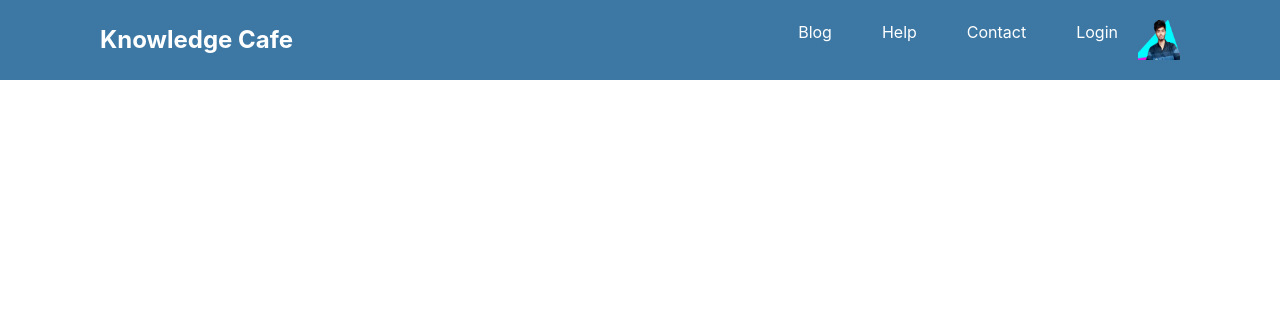
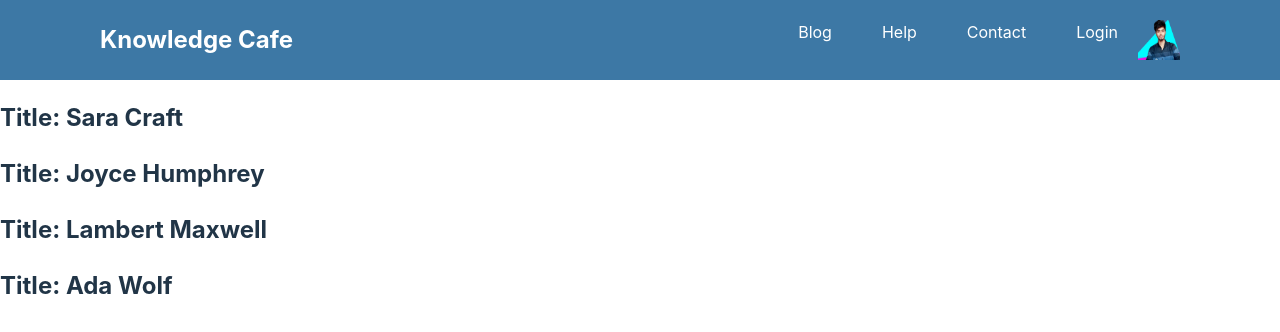
Before and after one commit to sohag0505/knowledge-cafe, a React (Vite) app: page / in a window 1280 px wide. Shown: the top 332 px of the page. Built offline with nearby package versions, Linux system fonts and the light colour scheme.

Commit message:
Blog part start and useState and useEffect are use

```diff
--- /dev/null
+++ b/public/data.json
@@ -0,0 +1,58 @@
+[
+  {
+    "_id": "6425c8504140da3c403c4b5b",
+    "index": 0,
+    "picture": "http://placehold.it/32x32",
+    "icon": "http://placehold.it/32x32",
+    "age": 21,
+    "name": "Sara Craft",
+    "gender": "female",
+    "company": "PROSELY",
+    "email": "saracraft@prosely.com",
+    "phone": "+1 (850) 478-2858",
+    "address": "221 Whitty Lane, Brantleyville, Michigan, 7922",
+    "about": "Commodo ipsum aute velit ullamco id magna do aliqua. Laborum laborum et excepteur pariatur nulla exercitation proident officia proident pariatur Lorem ea. Elit sunt amet consequat tempor aute nisi anim excepteur dolore proident nostrud nostrud pariatur laborum.\r\n"
+  },
+  {
+    "_id": "6425c8503a6ede21cf1dcb5a",
+    "index": 1,
+    "picture": "http://placehold.it/32x32",
+    "icon": "http://placehold.it/32x32",
+    "age": 28,
+    "name": "Joyce Humphrey",
+    "gender": "male",
+    "company": "JETSILK",
+    "email": "joycehumphrey@jetsilk.com",
+    "phone": "+1 (829) 448-3030",
+    "address": "882 Atlantic Avenue, Edenburg, South Carolina, 4040",
+    "about": "Enim ad nostrud officia irure anim sint nisi consequat voluptate sunt duis proident. Adipisicing exercitation occaecat excepteur nulla cillum labore. Nulla occaecat reprehenderit consectetur sit. Aliquip non fugiat proident cillum do quis id.\r\n"
+  },
+  {
+    "_id": "6425c850be0f7939f161d2b6",
+    "index": 2,
+    "picture": "http://placehold.it/32x32",
+    "icon": "http://placehold.it/32x32",
+    "age": 31,
+    "name": "Lambert Maxwell",
+    "gender": "male",
+    "company": "WAZZU",
+    "email": "lambertmaxwell@wazzu.com",
+    "phone": "+1 (885) 577-3353",
+    "address": "186 Porter Avenue, Welch, Utah, 9309",
+    "about": "Proident voluptate culpa duis quis nostrud aute elit do non. Nisi pariatur amet deserunt laborum voluptate pariatur voluptate est proident culpa mollit laborum nostrud id. Sit fugiat cupidatat dolor enim laboris nisi quis incididunt ipsum non mollit eiusmod aliqua ullamco. Sunt eu nulla ullamco excepteur aute occaecat officia nisi. Veniam est exercitation eiusmod deserunt laborum sit qui.\r\n"
+  },
+  {
+    "_id": "6425c8508738e4abd86dc2c1",
+    "index": 3,
+    "picture": "http://placehold.it/32x32",
+    "icon": "http://placehold.it/32x32",
+    "age": 23,
+    "name": "Ada Wolf",
+    "gender": "female",
+    "company": "MICROLUXE",
+    "email": "adawolf@microluxe.com",
+    "phone": "+1 (882) 430-2247",
+    "address": "850 Varick Avenue, Falconaire, Alabama, 1057",
+    "about": "Id occaecat anim ullamco ullamco sit commodo. Reprehenderit laborum deserunt exercitation consequat excepteur excepteur sunt anim. Veniam non dolor veniam voluptate ad veniam ipsum do fugiat. Sint aliqua reprehenderit fugiat aliqua cillum minim eiusmod ipsum ea labore commodo ullamco commodo. Dolor adipisicing fugiat in mollit nisi excepteur officia adipisicing cillum aliquip. Proident sunt veniam ex magna exercitation minim ipsum eu eu nisi excepteur magna.\r\n"
+  }
+]
--- a/src/App.jsx
+++ b/src/App.jsx
@@ -1,5 +1,6 @@
 import { useState } from "react";
 import "./App.css";
+import Blog from "./components/Blog/Blog";
 import Header from "./components/Header/Header";
 
 function App() {
@@ -8,6 +9,7 @@ function App() {
   return (
     <div className="App">
       <Header></Header>
+      <Blog></Blog>
     </div>
   );
 }
--- /dev/null
+++ b/src/components/Blog/Blog.jsx
@@ -0,0 +1,20 @@
+import React, { useEffect, useState } from "react";
+import Details from "../Details/Details";
+
+const Blog = () => {
+  const [details, setDetails] = useState([]);
+  useEffect(() => {
+    fetch("data.json")
+      .then((res) => res.json())
+      .then((data) => setDetails(data));
+  }, []);
+  return (
+    <div>
+      {details.map((details) => (
+        <Details details={details} key={details.index}></Details>
+      ))}
+    </div>
+  );
+};
+
+export default Blog;
--- /dev/null
+++ b/src/components/Details/Details.jsx
@@ -0,0 +1,12 @@
+import React from "react";
+
+const Details = (props) => {
+  const { name } = props.details;
+  return (
+    <div>
+      <h2>Title: {name}</h2>
+    </div>
+  );
+};
+
+export default Details;
```
Also changed, not shown: src/components/Blog/Blog.css (added), src/components/Details/Details.css (added).
